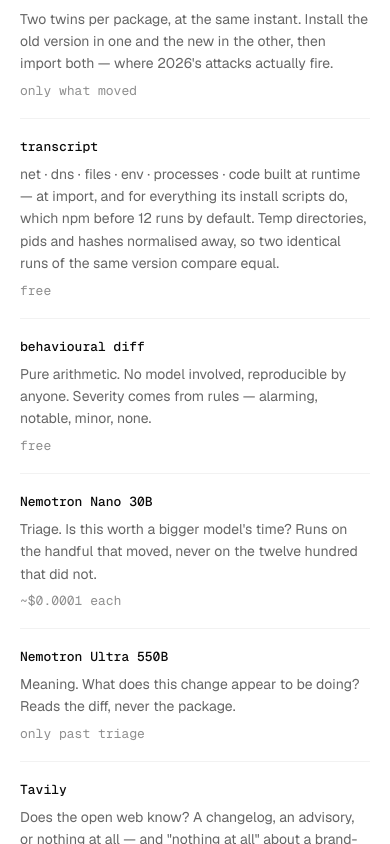
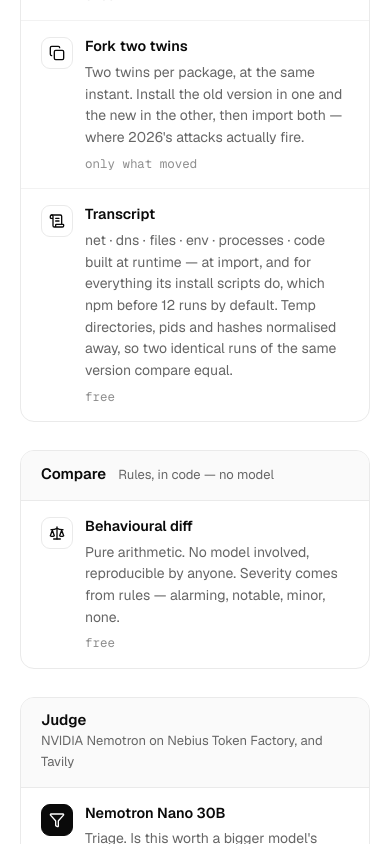
Before and after one commit to vidigoat/apollo, a React (Vite) app in the folder web/: page / in a window 390 px wide. Shown: the part 4920-5764 px from the top of the page. Built offline with nearby package versions, Linux system fonts and the light colour scheme; no server answers.

Commit message:
Apollo: how it works, as three phases — run on Nebius, compare by rules, judge with Nemotron
Co-Authored-By: Claude Opus 5.5 <noreply@anthropic.com>
Claude-Session: https://claude.ai/code/session_01GbVGvR42adrPnumxnU3V3R

```diff
--- a/web/src/sections/How.jsx
+++ b/web/src/sections/How.jsx
@@ -1,4 +1,5 @@
 import { m, useReducedMotion } from 'motion/react';
+import { Camera, Copy, ScrollText, Scale, Filter, Brain, Globe, ShieldCheck } from 'lucide-react';
 import { num } from '../lib/api.js';
 
 /**
@@ -15,44 +16,60 @@ import { num } from '../lib/api.js';
 
 const STEPS = [
   {
-    who: 'checkpoint',
+    who: 'Checkpoint',
+    icon: Camera,
+    phase: 'run',
     what: 'Boot a machine, get it healthy, snapshot it. Everything after this starts from the identical state.',
     cost: 'once',
   },
   {
-    who: 'fork ×2',
+    who: 'Fork two twins',
+    icon: Copy,
+    phase: 'run',
     what: 'Two twins per package, at the same instant. Install the old version in one and the new in the other, then import both — where 2026\'s attacks actually fire.',
     cost: null,   // filled from the tree — see below
   },
   {
-    who: 'transcript',
+    who: 'Transcript',
+    icon: ScrollText,
+    phase: 'run',
     what: 'net · dns · files · env · processes · code built at runtime — at import, and for everything its install scripts do, which npm before 12 runs by default. Temp directories, pids and hashes normalised away, so two identical runs of the same version compare equal.',
     cost: 'free',
   },
   {
-    who: 'behavioural diff',
+    who: 'Behavioural diff',
+    icon: Scale,
+    phase: 'compare',
     what: 'Pure arithmetic. No model involved, reproducible by anyone. Severity comes from rules — alarming, notable, minor, none.',
     cost: 'free',
   },
   {
     who: 'Nemotron Nano 30B',
+    icon: Filter,
+    phase: 'judge',
     model: true,
     what: 'Triage. Is this worth a bigger model\'s time? Runs on the handful that moved, never on the twelve hundred that did not.',
     cost: '~$0.0001 each',
   },
   {
     who: 'Nemotron Ultra 550B',
+    icon: Brain,
+    phase: 'judge',
     model: true,
     what: 'Meaning. What does this change appear to be doing? Reads the diff, never the package.',
     cost: 'only past triage',
   },
   {
     who: 'Tavily',
+    icon: Globe,
+    phase: 'judge',
     what: 'Does the open web know? A changelog, an advisory, or nothing at all — and "nothing at all" about a brand-new host is itself the finding.',
     cost: 'one search',
   },
   {
     who: 'Nemotron Super 120B',
+    icon: ShieldCheck,
+    phase: 'judge',
     model: true,
     what: 'Veto. A second model has to agree before anything is accused. One model\'s confident sentence is not a reason to wake somebody at 3am.',
     cost: 'only before an accusation',
@@ -94,35 +111,34 @@ export default function How({ tree = null, calls = null }) {
         on afterwards — it is the only reason the arithmetic works at all.
       </p>
 
-      <div className="pipe">
-        {steps.map((s, i) => (
-          <m.div
+      {[
+        ['run', 'Run', 'Nebius Sandboxes'],
+        ['compare', 'Compare', 'Rules, in code — no model'],
+        ['judge', 'Judge', 'NVIDIA Nemotron on Nebius Token Factory, and Tavily'],
+      ].map(([phase, title, where]) => (
+        <div className="phase" key={phase}>
+          <p className="phase__head"><b>{title}</b><span>{where}</span></p>
+          <ol className="pipe">
+            {steps.map((s, i) => ({ ...s, n: i + 1 })).filter((s) => s.phase === phase).map((s, i) => (
+              <m.li
                 className="step"
                 key={s.who}
                 data-model={s.model ? 'true' : 'false'}
-            /*
-             * The step RISES into place. It does not fade in.
-             *
-             * It used to start at `opacity: 0`, and the six steps that name the three models — the
-             * whole pipeline — were found sitting at opacity 0 on the live URL. Chrome had stopped
-             * running requestAnimationFrame for that window, so the reveal began and froze: the
-             * inline style said 0, `once: true` meant the observer never fired again, and the
-             * section was blank to anyone looking at it in a background or occluded window.
-             *
-             * An animation is allowed to move something. It is not allowed to be the reason
-             * something is visible — if it never runs, the reader must still get the page.
-             */
                 initial={{ y: still ? 0 : 8 }}
                 whileInView={{ y: 0 }}
                 viewport={{ once: true, margin: '-60px' }}
                 transition={{ duration: still ? 0 : 0.4, delay: still ? 0 : Math.min(i * 0.05, 0.3) }}
               >
+                <span className="step__n" aria-hidden="true">{s.n}</span>
+                <span className="step__icon" aria-hidden="true"><s.icon size={16} /></span>
                 <span className="step__who">{s.who}</span>
                 <p className="step__what">{s.what}</p>
                 <span className="step__cost">{s.cost}</span>
-          </m.div>
+              </m.li>
             ))}
+          </ol>
         </div>
+      ))}
 
       <div className="coverage" style={{ marginTop: 44 }}>
         <div>
--- a/web/src/styles.css
+++ b/web/src/styles.css
@@ -320,30 +320,33 @@ section { padding-block: clamp(72px, 11vh, 132px); }
 
 /* ── how it works: the pipeline, as steps you can stop on ─────────────────── */
 
-.pipe { margin-top: 34px; display: grid; gap: 0; border-top: 1px solid var(--rule-soft); }
+.phase { margin-top: 28px; border: 1px solid var(--rule); border-radius: 14px; background: #fff; overflow: hidden; }
+.phase__head { display: flex; flex-wrap: wrap; align-items: baseline; gap: 4px 12px; margin: 0; padding: 14px 20px; background: #fafafa; border-bottom: 1px solid var(--rule); }
+.phase__head b { font: 600 0.9375rem/1 var(--sans); color: var(--bone); }
+.phase__head span { font-size: 0.8125rem; color: var(--dim); }
+.pipe { list-style: none; margin: 0; padding: 0; display: grid; }
 
 .step {
   display: grid;
-  grid-template-columns: 116px minmax(0, 1fr) auto;
-  gap: 20px;
-  align-items: start;
-  padding: 18px 0;
-  border-bottom: 1px solid var(--rule-soft);
+  grid-template-columns: 22px 32px 190px minmax(0, 1fr) auto;
+  gap: 14px;
+  align-items: center;
+  padding: 16px 20px;
 }
-@media (max-width: 720px) {
-  .step { grid-template-columns: minmax(0, 1fr); gap: 6px; }
-  .step__cost { justify-self: start; }
+.step + .step { border-top: 1px solid var(--rule-soft); }
+.step__n { font: 500 0.75rem/1 var(--mono); color: var(--dimmer); }
+.step__icon { display: inline-grid; place-items: center; width: 32px; height: 32px; border-radius: 9px; border: 1px solid var(--rule); color: var(--bone); background: #fff; }
+.step[data-model='true'] .step__icon { background: var(--bone); border-color: var(--bone); color: #fff; }
+.step__who { font: 600 0.9rem/1.3 var(--sans); color: var(--bone); }
+.step__what { color: var(--dim); font-size: var(--t-small); line-height: 1.55; margin: 0; }
+.step__what b { color: var(--bone); font-weight: 500; }
+.step__cost { font: 400 0.78rem/1.4 var(--mono); color: var(--dimmer); font-variant-numeric: tabular-nums; white-space: nowrap; text-align: right; }
+@media (max-width: 820px) {
+  .step { grid-template-columns: 32px minmax(0, 1fr); gap: 6px 12px; align-items: start; }
+  .step__n { display: none; }
+  .step__icon { grid-row: span 3; }
+  .step__cost { text-align: left; }
 }
-.step__who { font: 500 var(--t-mono)/1.5 var(--mono); color: var(--bone); }
-.step__what { color: var(--dim); font-size: var(--t-small); margin: 0; }
-.step__what b { color: var(--bone); font-weight: 500; }
-.step__cost {
-  font: 400 var(--t-mono)/1.5 var(--mono);
-  color: var(--dimmer);
-  font-variant-numeric: tabular-nums;
-  white-space: nowrap;
-}
-.step[data-model='true'] .step__who { color: var(--watched); }
 
 .diagram {
   margin: 30px 0 0;
```
Also changed, not shown: 7 other files (tests, documents, lock files or other folders). Lines whose indentation alone changed are shown as unchanged.
